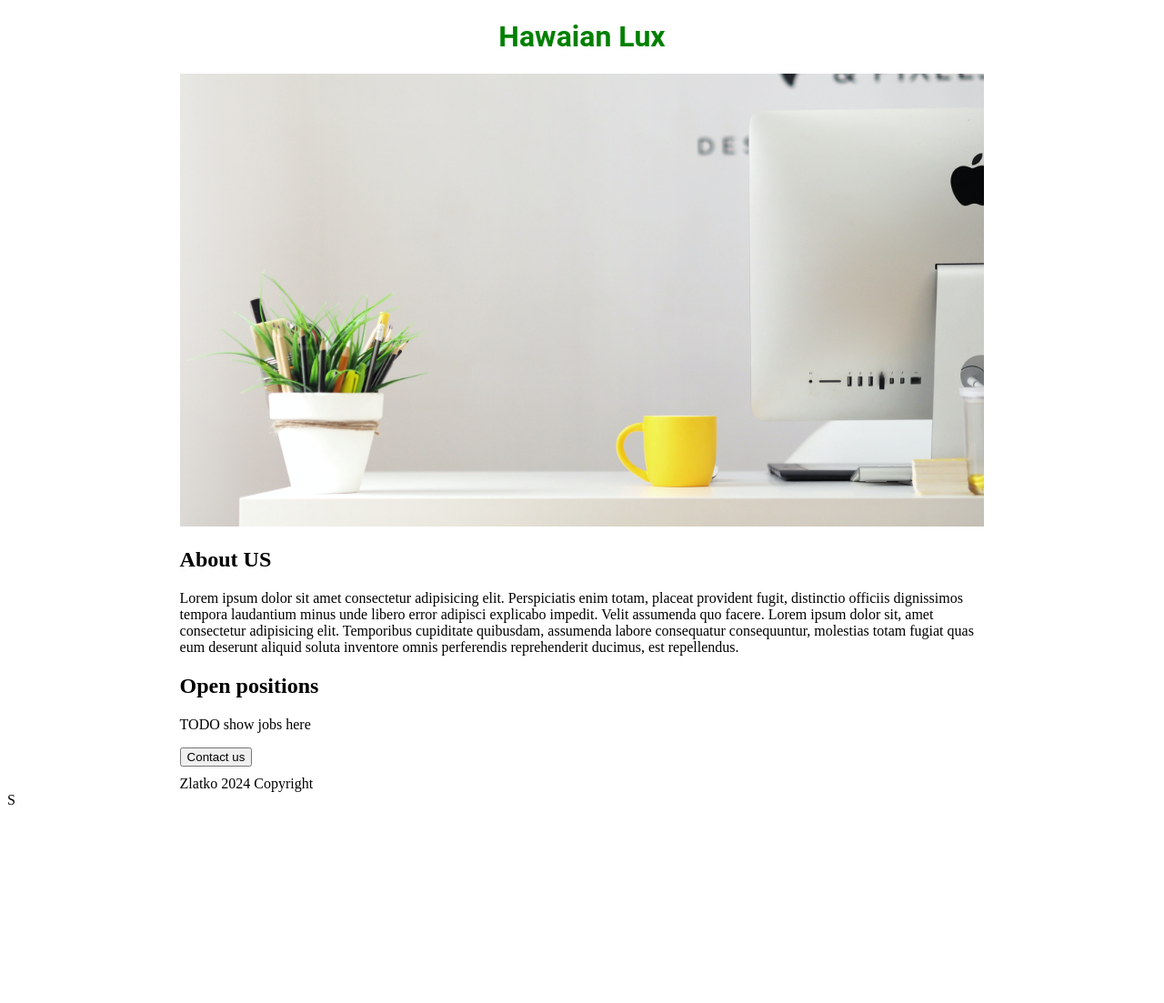
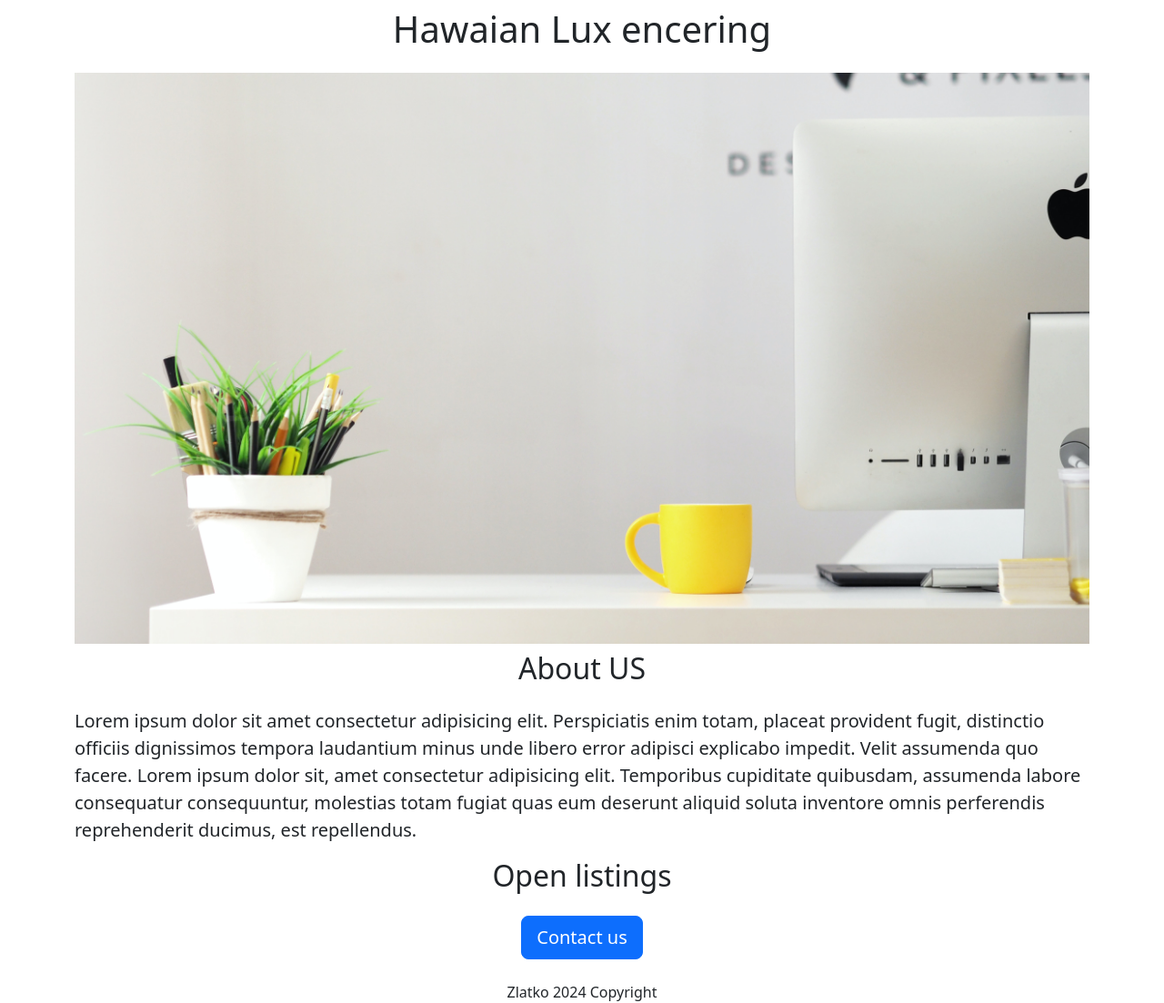
Before and after one commit to zajko99/luxcareersv2, a Flask app: page / in a window 1280 px wide. Shown: the whole page at 91% size. Before the commit the page ends 885 px from the top, so only its background shows below. Run offline with Flask 3, Linux system fonts and the light colour scheme.

Commit message:
updated app.py and home.html

```diff
--- a/app.py
+++ b/app.py
@@ -3,10 +3,24 @@
 
 app = Flask(__name__)
 
+
+JOBS = [{'id':1,
+       'title': 'Luxury beachfront',
+       'location': 'Honolulu',
+       'price':"$100000"},
+       {'id':2,
+          'title': 'Luxury apt',
+          'location': 'Hono Island',
+          'price':"$32321"},
+       {'id':3,
+          'title': 'Luxury villa',
+          'location': 'Holalola',
+          'price':"$99999"}]
+
 @app.route("/")
 
 def hello_world():
-  return render_template("home.html")
+  return render_template("home.html", jobs=JOBS, company_name="encering")
 
 if __name__ == "__main__":
   app.run(host = '0.0.0.0', debug = True)
--- a/templates/home.html
+++ b/templates/home.html
@@ -6,32 +6,26 @@
   <meta name="viewport" content="width=device-width, initial-scale=1.0">
 
   <title>Document</title>
-  <style>
-    #title{
 
-      text-align: center;
-      font-family: roboto;
-      color: green;
-    }
-    #mainpart{
-    max-width:70%;
-      margin:0 auto;
-
-    }
-  </style>
+  <link href="https://cdn.jsdelivr.net/npm/bootstrap@5.3.2/dist/css/bootstrap.min.css" rel="stylesheet" integrity="sha384-T3c6CoIi6uLrA9TneNEoa7RxnatzjcDSCmG1MXxSR1GAsXEV/Dwwykc2MPK8M2HN" crossorigin="anonymous">
 </head>
 <body>
-<div id="mainpart">
-<h1 id="title">Hawaian Lux</h1>
-<img src="https://2ec4fea3-91e8-41b7-ad30-24b5548d5c61-00-2xj2x6ia7il2j.kirk.replit.dev/static/bannerprop.jpg" style="width: 100%;
-  height: 320;">
-  <h2>About US</h2>
-  <p>Lorem ipsum dolor sit amet consectetur adipisicing elit. Perspiciatis enim totam, placeat provident fugit, distinctio officiis dignissimos tempora laudantium minus unde libero error adipisci explicabo impedit. Velit assumenda quo facere. Lorem ipsum dolor sit, amet consectetur adipisicing elit. Temporibus cupiditate quibusdam, assumenda labore consequatur consequuntur, molestias totam fugiat quas eum deserunt aliquid soluta inventore omnis perferendis reprehenderit ducimus, est repellendus.</p>
-  <h2>Open positions</h2>
-  <p>TODO show jobs here</p>
-  <button id="contactus">Contact us</button>
+<div class="container">
+<h1 id="title" class="text-center mt-2 mb-4">Hawaian Lux {{company_name}}</h1>
+<img src="https://2ec4fea3-91e8-41b7-ad30-24b5548d5c61-00-2xj2x6ia7il2j.kirk.replit.dev/static/bannerprop.jpg" class="img-fluid">
+  <h2 class="text-center mt-2 mb-4">About US</h2>
+  <p class="lead">Lorem ipsum dolor sit amet consectetur adipisicing elit. Perspiciatis enim totam, placeat provident fugit, distinctio officiis dignissimos tempora laudantium minus unde libero error adipisci explicabo impedit. Velit assumenda quo facere. Lorem ipsum dolor sit, amet consectetur adipisicing elit. Temporibus cupiditate quibusdam, assumenda labore consequatur consequuntur, molestias totam fugiat quas eum deserunt aliquid soluta inventore omnis perferendis reprehenderit ducimus, est repellendus.</p>
+  <h2 class="text-center mt-2 mb-4">Open listings</h2>
+  <p>
+      {%for job in jobs %}
+      <div> </div>
+      {% endfor %}
+  </p>
+</div>
+<div class="text-center">
+  <button type="button" id="contactus" class='btn btn-primary btn-lg'>Contact us</button>
 
-  <footer style="margin-top: 10px"><a style="text-align: center">Zlatko 2024 Copyright</a></footer>
+  <footer class="mt-4"><a >Zlatko 2024 Copyright</a></footer>
    </div>
 </body>
-</html>S
+</html>
```
